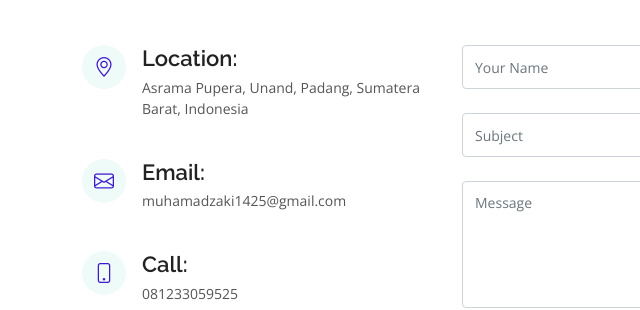
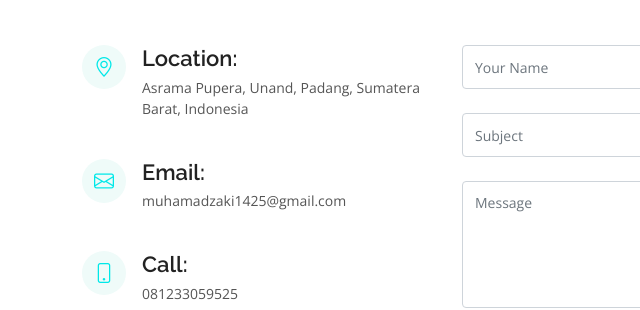
Before and after one commit to Zakky1233/Zakky232, a plain HTML site: page contact.html in a window 1280 px wide. Shown: the part 521-831 px from the top of the page, 0-640 px from the left. Drawn offline with nearby package versions, Linux system fonts and the light colour scheme.

Commit message:
mengubah warna ikon menjadi hijau toska

```diff
--- a/assets/css/style.css
+++ b/assets/css/style.css
@@ -1150,7 +1150,7 @@ section {
 
 .contact .info i {
   font-size: 20px;
-  color: #401ac8;
+  color: #00e8e8;
   float: left;
   width: 44px;
   height: 44px;
```
